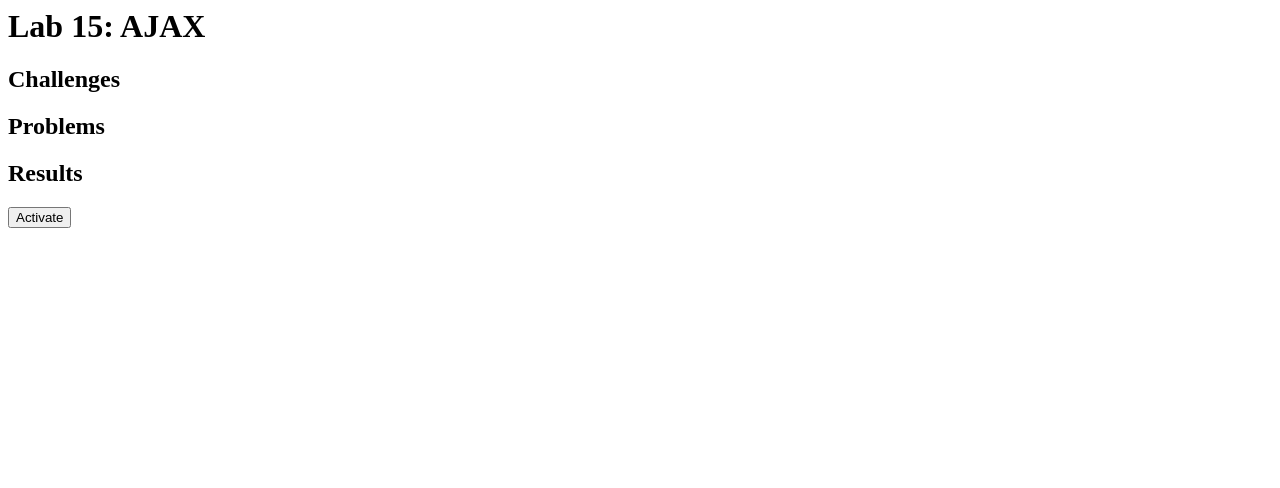
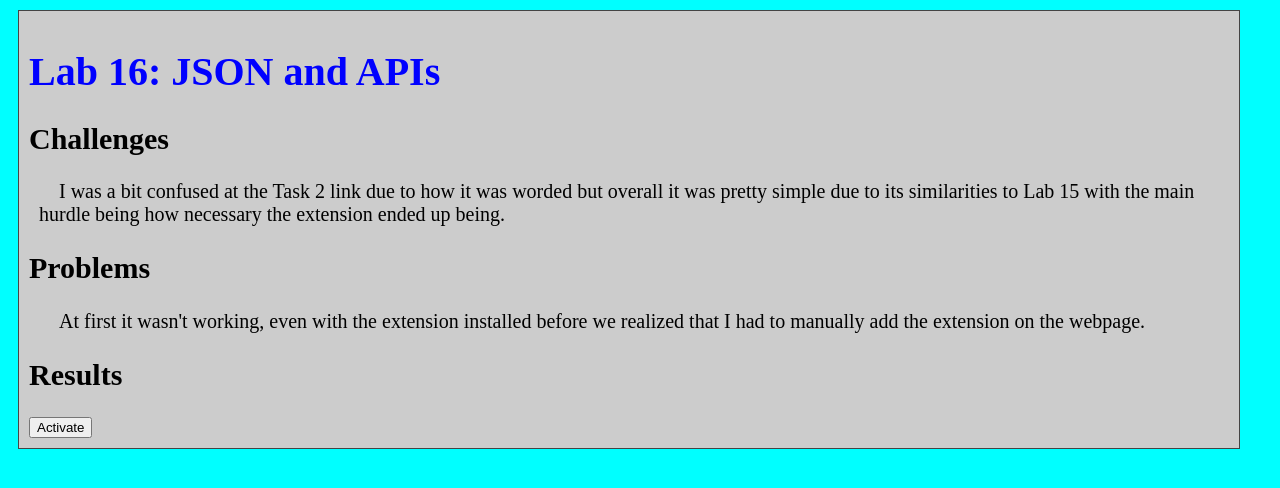
Before and after one commit to gbconcep/art101, a plain HTML site: page lab16/index.html in a window 1280 px wide. Drawn offline with nearby package versions, Linux system fonts and the light colour scheme.

Commit message:
Lab 16 Complete
Completed version of Lab 16

```diff
--- a/lab16/css/lab.css
+++ b/lab16/css/lab.css
@@ -0,0 +1,32 @@
+h1 {
+    color: blue;
+    font-size: 200%
+}
+
+p {
+    font-family: "times new roman";
+    text-indent: 20px;
+    margin-left: 10px;
+}
+
+html,
+body,
+#background {
+  width: 100vw;
+  min-height: 100vh;
+  background-color: cyan;
+}
+
+#content {
+    background-color: #cccccc;
+    width: 1200px;
+    min-height: 300px;
+    padding: 10px;
+    margin: 10px;
+    border: solid 1px #444444;
+    font-size: 20px;
+}
+
+#my-portrait {
+    width: 300px;
+}
--- a/lab16/index.html
+++ b/lab16/index.html
@@ -7,11 +7,11 @@
 </head>
 <body>
 	<div id="content">
-		<h1>Lab 15: AJAX</h1>
+		<h1>Lab 16: JSON and APIs</h1>
 		<h2>Challenges</h2>
-		<p></p>
+		<p>I was a bit confused at the Task 2 link due to how it was worded but overall it was pretty simple due to its similarities to Lab 15 with the main hurdle being how necessary the extension ended up being.</p>
 		<h2>Problems</h2>
-		<p></p>
+		<p>At first it wasn't working, even with the extension installed before we realized that I had to manually add the extension on the webpage.</p>
 		<h2>Results</h2>
 		<p></p>
 
--- a/lab16/js/lab16.js
+++ b/lab16/js/lab16.js
@@ -1,6 +1,6 @@
 /*
  * Author: Gavin Concepcion <gbconcep@ucsc.edu>
- * Created: 05/25/2022
+ * Created: 05/30/2022
  * License: Public Domain
  */
 
@@ -10,7 +10,7 @@ actButton.addEventListener("click", function(){
 // Using the core $.ajax() method
 $.ajax({
     // The URL for the request (from the api docs)
-    url: "https://xkcd.com/json.html",
+    url: "https://xkcd.com/info.0.json",
     // The data to send (will be converted to a query string)
     // Whether this is a POST or GET request
     type: "GET",
@@ -20,7 +20,7 @@ $.ajax({
       console.log("Worked!")
       console.log(JSON.stringify(data));
 
-      $("#output").append("<h1>" + data.answer + "</h1>");
+      $("#output").append("<h1>" + data.title + "</h1>");
       $("#output").append("<img src=" + data.img + ">");
       $("#output").append("<p>" + data.alt + "</p>");
     })
```
